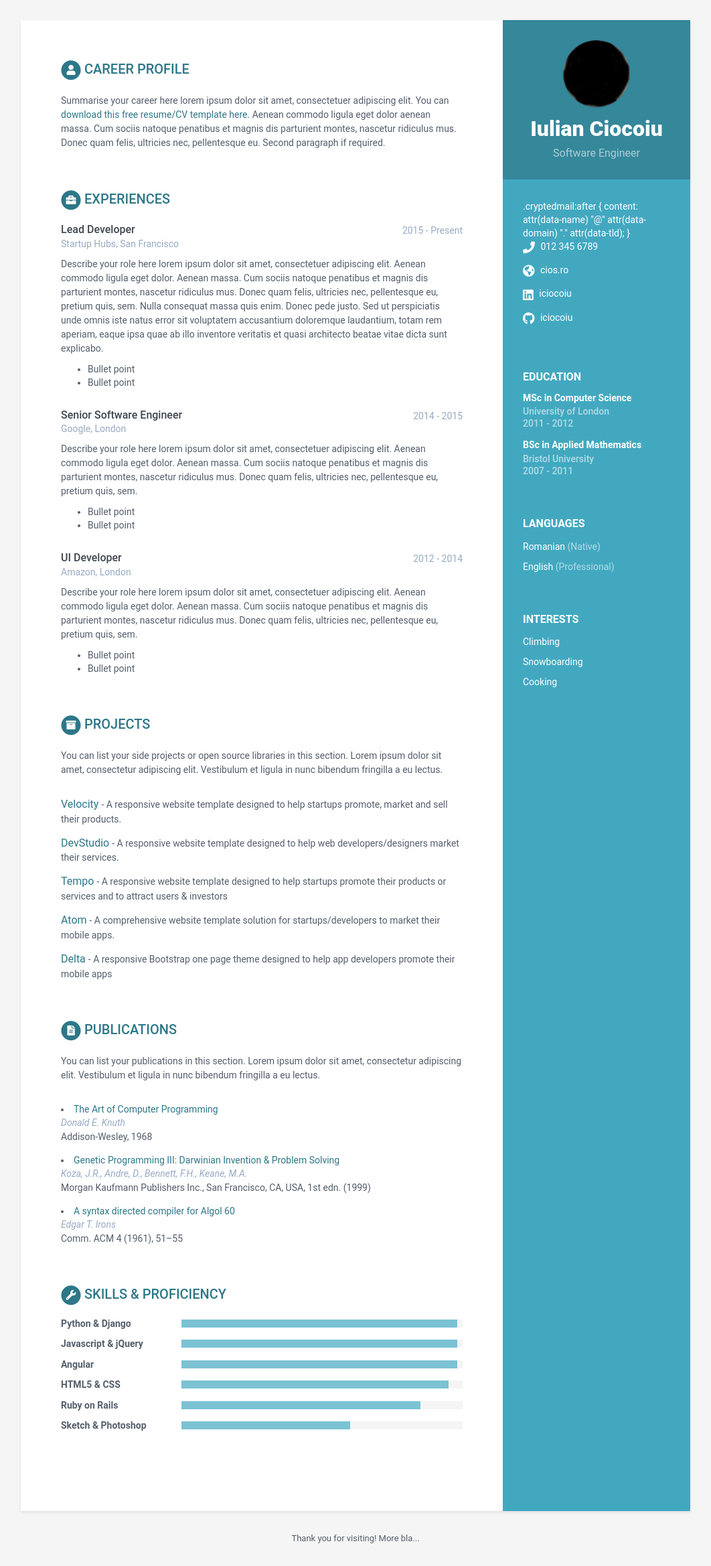
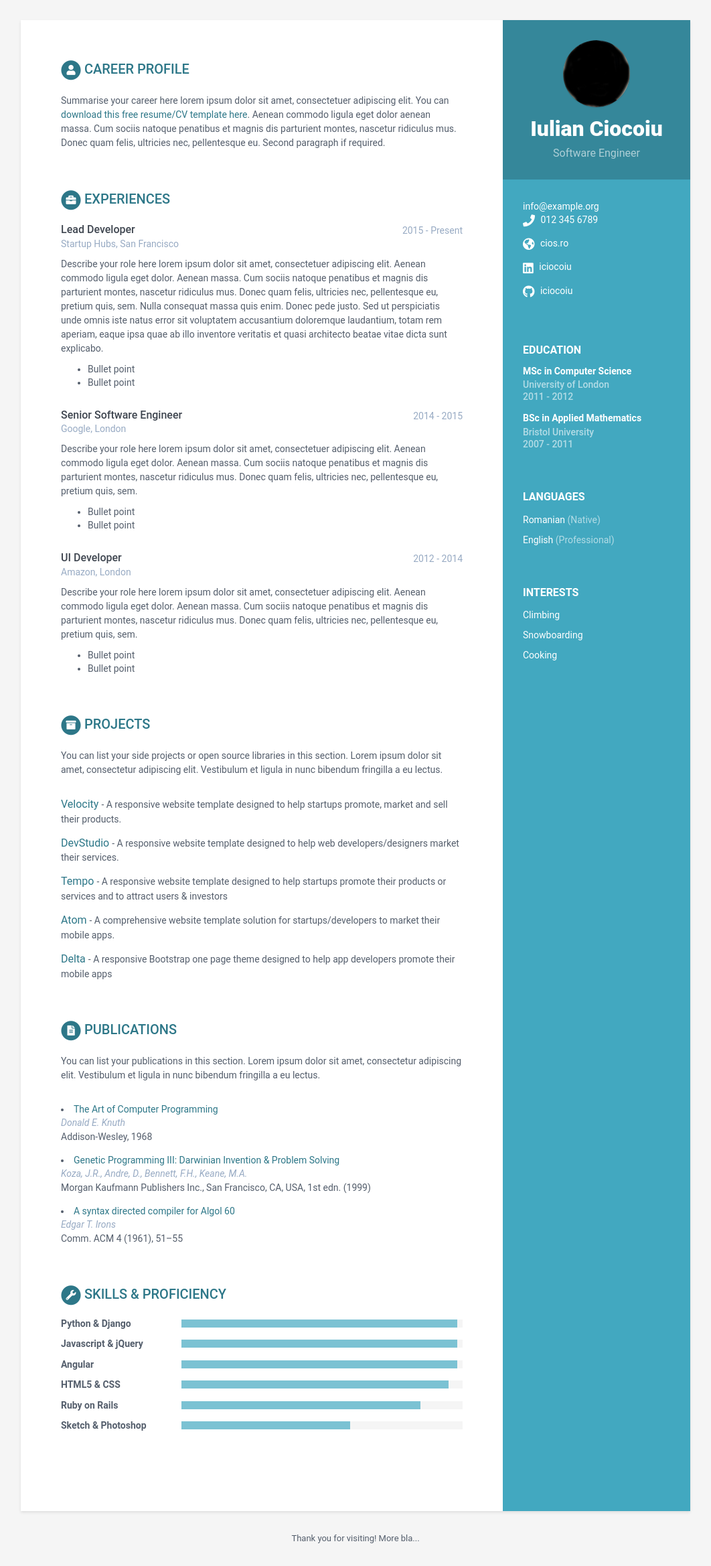
Before and after one commit to iciocoiu/online-cv, a Jekyll site: the page built from index.html, in a window 1280 px wide. Shown: the whole page at 67% size, without its empty margins (109-1171 px from the left). Built offline with Jekyll 4.4.1, drawn with Linux system fonts in a browser that asks for light colours.

Commit message:
Email antispam

```diff
--- a/_includes/contact.html
+++ b/_includes/contact.html
@@ -7,9 +7,6 @@
       <a href="mailto:{{ sidebar.email }}">{{ sidebar.email }}</a>
     </li>
     -->
-    .cryptedmail:after {
-  content: attr(data-name) "@" attr(data-domain) "." attr(data-tld);
-}
     <a href="#" class="cryptedmail"
     data-name="info"
     data-domain="example"
--- a/_sass/_base.scss
+++ b/_sass/_base.scss
@@ -11,6 +11,10 @@ body {
 
 h1, h2, h3, h4, h5, h6  {
     font-weight: 700;
+}
+
+.cryptedmail:after {
+content: attr(data-name) "@" attr(data-domain) "." attr(data-tld);
 }
 
 a {
```
